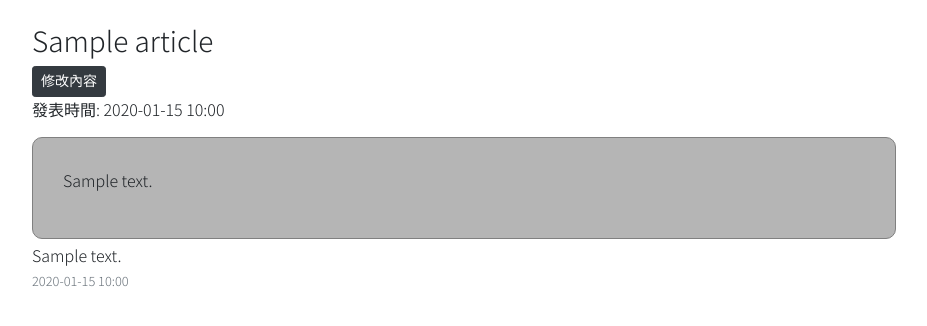
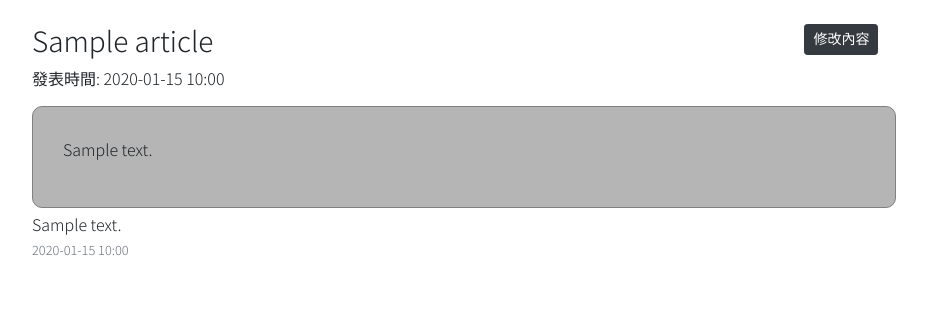
Before and after one commit to xxxVitoxxx/Django_Blog, a Django app: page /article/articleRead/1 in a window 1280 px wide. Shown: the part 56-382 px from the top of the page, without its empty margins (168-1095 px from the left). Run offline with Django 3.2, Linux system fonts and the light colour scheme; tables that the repository leaves empty hold one stand-in row (values such as "Sample post"); some libraries are stand-ins or nearby versions.

Commit message:
articleRead

```diff
--- a/article/templates/article/articleRead.html
+++ b/article/templates/article/articleRead.html
@@ -8,8 +8,17 @@
 {% block title %}閱讀文章{% endblock %}
 
 {% block content %}
-<h3>{{ article.title }}</h3>
-<a class="btn btn-sm btn-dark" href="{% url 'article:articleUpdate' article.id %}">修改內容</a>
+<div class="container">
+<div class="row">
+  <div class="col1">
+    <h3>{{ article.title }}</h3>
+  </div>
+  <div class="col-8"></div>
+  <div class="col">
+    <a class="btn btn-sm btn-dark" href="{% url 'article:articleUpdate' article.id %}">修改內容</a>
+  </div>
+</div>
+</div>
 <p>發表時間: {{ article.pubDateTime|date:'Y-m-d H:i' }}</p>
 <div class="articleContent">{{ article.content|linebreaks }}</div>
 {% for comment in comments %}
```
